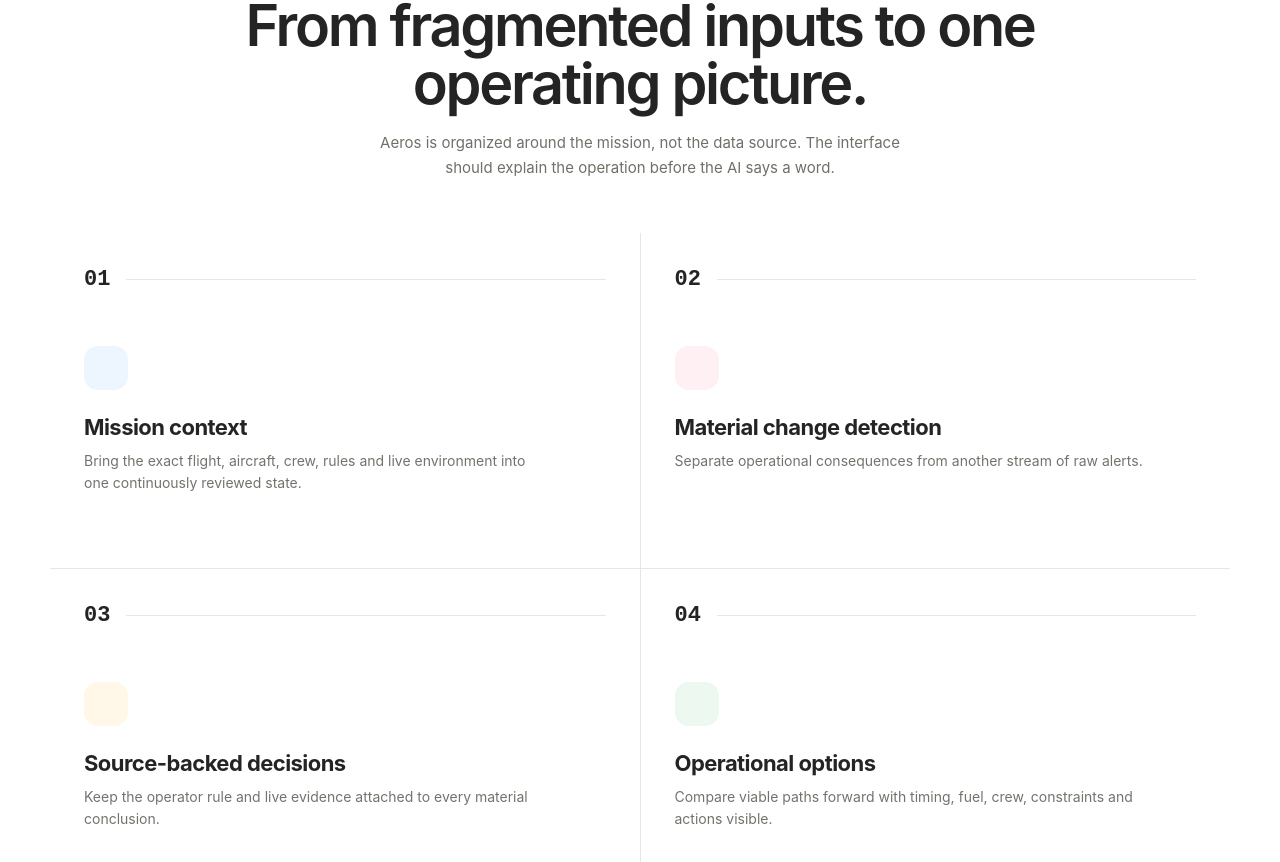
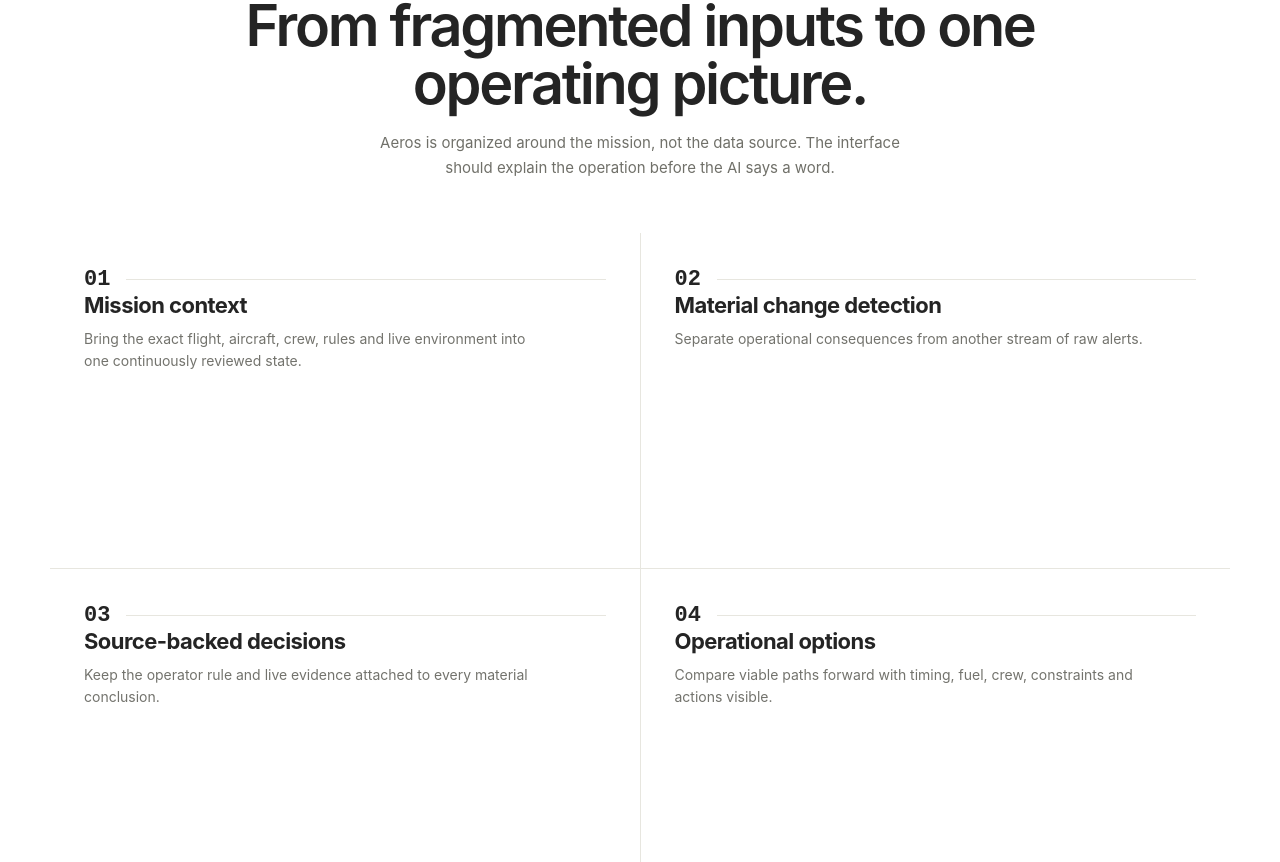
Before and after one commit to saharshbaweja/Rho, a Next.js app: page / in a window 1280 px wide. Shown: the part 2318-3180 px from the top of the page. Built offline with nearby package versions, Linux system fonts and the light colour scheme.

Commit message:
Remove icon blocks from Dust-style interactive feature cards

```diff
--- a/components/DustMotionClient.jsx
+++ b/components/DustMotionClient.jsx
@@ -55,7 +55,7 @@ export function MissionCanvas(){
  </div>
 }
 
-export function InteractiveFeatureCard({index,title,desc,accent='blue',icon}){
+export function InteractiveFeatureCard({index,title,desc,accent='blue'}){
  const wrapperRef=useRef(null),trackerRef=useRef(null),videoRef=useRef(null),rafRef=useRef(null),pendingRef=useRef(null);
  const[active,setActive]=useState(false);const reduced=useReducedMotionPref();
  const write=()=>{rafRef.current=null;const t=trackerRef.current,n=pendingRef.current;if(t&&n)t.style.transform=`translate3d(${n.x}px,${n.y}px,0)`};
@@ -67,7 +67,7 @@ export function InteractiveFeatureCard({index,title,desc,accent='blue',icon}){
  return <div ref={wrapperRef} className="dm-feature-wrap" onMouseEnter={enter} onMouseLeave={leave} onMouseMove={mouse}>
   <HomeReveal as="article" delay={index*80} className={`dm-feature accent-${accent}`}>
    <div className="dm-feature-number"><span>0{index+1}</span><i/></div>
-   <div className="dm-feature-icon">{icon}</div><h3>{title}</h3><p>{desc}</p>
+   <div className="dm-feature-copy"><h3>{title}</h3><p>{desc}</p></div>
   </HomeReveal>
   {!reduced&&<div ref={trackerRef} aria-hidden="true" className="dm-feature-tracker"><div className={`dm-feature-float ${active?'active':''}`}><video ref={videoRef} src={FEATURE_VIDEOS[index%FEATURE_VIDEOS.length]} muted loop playsInline preload="metadata" className="dm-feature-video"/></div></div>}
  </div>
```
